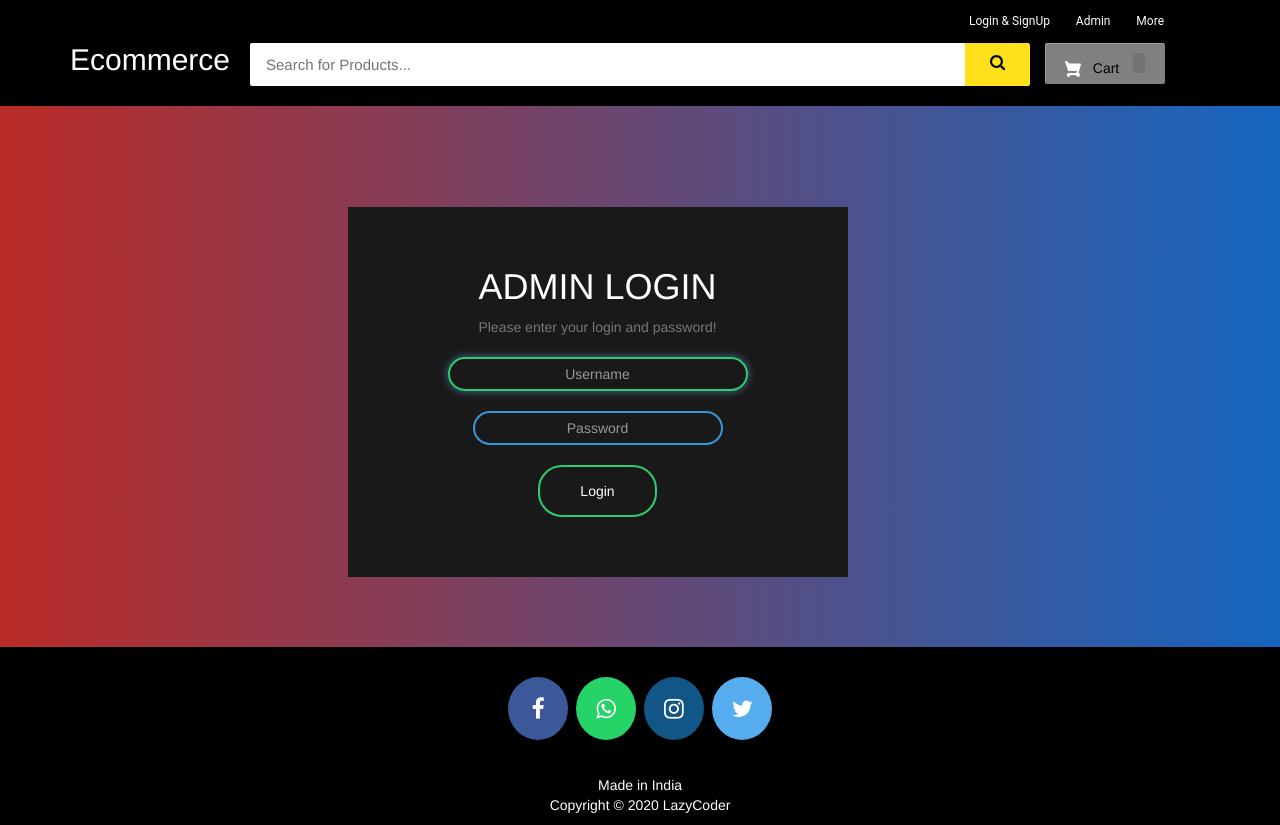
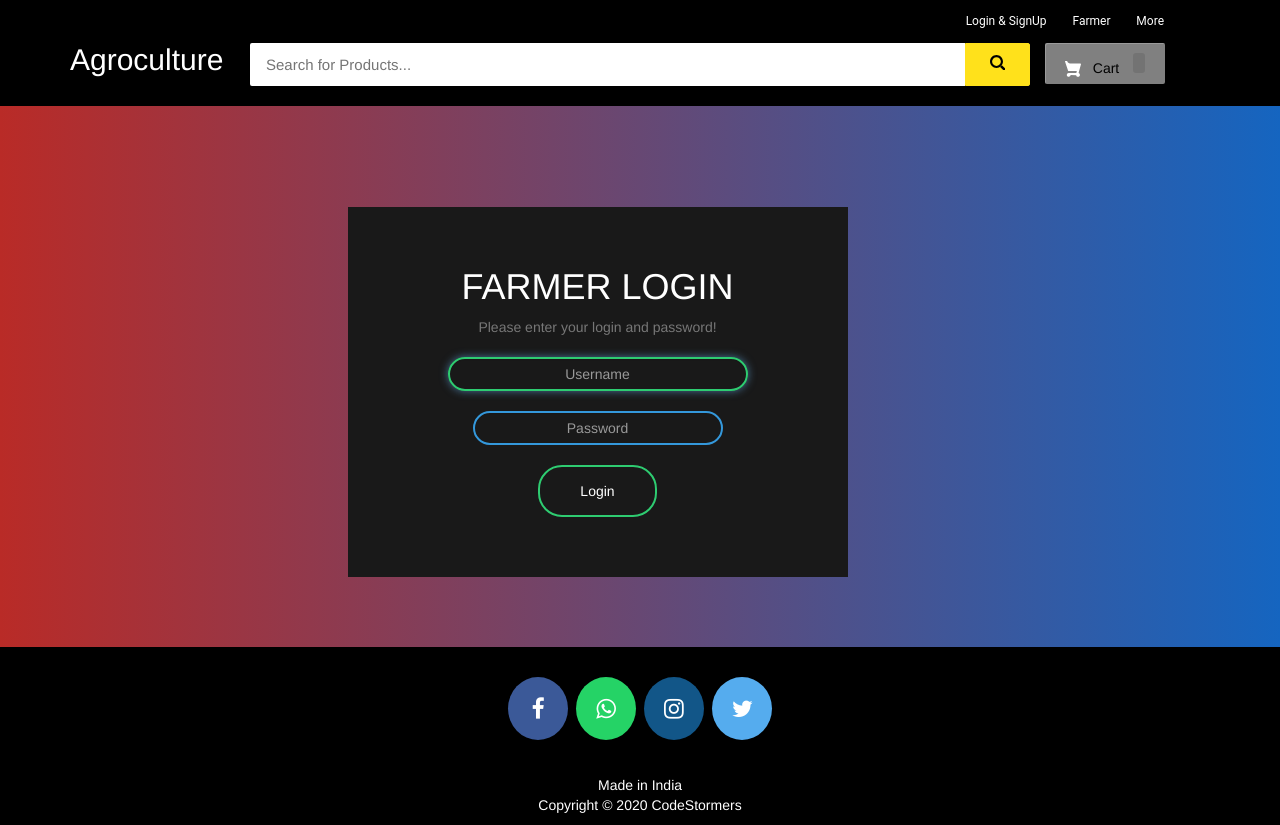
Before and after one commit to ppathi3/agroculture, a Django app: page /adminlogin in a window 1280 px wide. Run offline with Django 3.2, Linux system fonts and the light colour scheme; some libraries are stand-ins or nearby versions.

Commit message:
Made changes to app name, admin and title

```diff
--- a/templates/ecom/aboutus.html
+++ b/templates/ecom/aboutus.html
@@ -5,7 +5,7 @@
 <head>
   <meta charset="utf-8">
   <meta name="viewport" content="width=device-width, initial-scale=1, shrink-to-fit=no">
-  <title>LazyCoder || codestormers</title>
+  <title>Agroculture</title>
 
   <title>codestormers</title>
   <style media="screen">
--- a/templates/ecom/admin_base.html
+++ b/templates/ecom/admin_base.html
@@ -83,7 +83,7 @@
 
   <div class="bs-example">
     <nav class="navbar navbar-expand-md navbar-dark fixed-top" style="background:#337AB7;">
-      <a href="/" class="navbar-brand">Ecommerce</a>
+      <a href="/" class="navbar-brand">Agroculture</a>
       <button type="button" class="navbar-toggler" data-toggle="collapse" data-target="#navbarCollapse">
         <span class="navbar-toggler-icon"></span>
       </button>
@@ -124,7 +124,7 @@
         <div class="col-md-12 col-sm-12">
           <div style="color:#ffffff;" class="wow fadeInUp footer-copyright">
             <p>Made in India <br>
-              Copyright &copy; 2020 LazyCoder </p>
+              Copyright &copy; 2020 CodeStormers </p>
           </div>
         </div>
       </div>
--- a/templates/ecom/adminlogin.html
+++ b/templates/ecom/adminlogin.html
@@ -83,7 +83,7 @@
             <div class="card">
                 <form class="box" method="post">
                     {% csrf_token %}
-                    <h1>Admin Login</h1>
+                    <h1>Farmer Login</h1>
                     <p class="text-muted"> Please enter your login and password!</p>
 
                      {% render_field form.username class="form-control" placeholder="Username" %}
--- a/templates/ecom/contactus.html
+++ b/templates/ecom/contactus.html
@@ -5,7 +5,7 @@
 <head>
   <meta name="viewport" content="width=device-width, initial-scale=1, shrink-to-fit=no">
 
-  <title>LazyCoder || codestormers</title>
+  <title>Agroculture</title>
 
 
 </head>
--- a/templates/ecom/contactussuccess.html
+++ b/templates/ecom/contactussuccess.html
@@ -7,7 +7,7 @@
   <meta name="viewport" content="width=device-width, initial-scale=1, shrink-to-fit=no">
 
 
-  <title>LazyCoder || codestormers</title>
+  <title>Agroculture</title>
   <style media="screen">
     .jumbotron {
       margin-bottom: 0px;
--- a/templates/ecom/customer_base.html
+++ b/templates/ecom/customer_base.html
@@ -266,7 +266,7 @@ body {
         </div>
         <div class="row row2">
             <div class="col-sm-2">
-                <h2 style="margin:0px;"><a style="text-decoration:none; color:white;" href="/"><span class="largenav">Ecommerce </span></a></h2>
+                <h2 style="margin:0px;"><a style="text-decoration:none; color:white;" href="/"><span class="largenav">Agroculture </span></a></h2>
             </div>
 
             <div class="navbar-search smallsearch col-sm-8 col-xs-11">
@@ -308,7 +308,7 @@ body {
       <div class="col-md-12 col-sm-12">
         <div style="color:#ffffff;" class="wow fadeInUp footer-copyright">
           <p>Made in India <br>
-            Copyright &copy; 2020 LazyCoder </p>
+            Copyright &copy; 2020 CodeStormers </p>
         </div>
       </div>
     </div>
--- a/templates/ecom/customer_navbar.html
+++ b/templates/ecom/customer_navbar.html
@@ -216,7 +216,7 @@
             </div>
             <div class="row row2">
                 <div class="col-sm-2">
-                    <h2 style="margin:0px;"><a style="text-decoration:none; color:white;" href="/"><span class="largenav">Ecommerce </span></a></h2>
+                    <h2 style="margin:0px;"><a style="text-decoration:none; color:white;" href="/"><span class="largenav">Agroculture </span></a></h2>
                 </div>
 
 
--- a/templates/ecom/download_invoice.html
+++ b/templates/ecom/download_invoice.html
@@ -122,7 +122,7 @@
           <table>
             <tr>
               <td class="title">
-                <h5>Ecommerce</h5>
+                <h5>Agroculture</h5>
               </td>
 
               <td>
--- a/templates/ecom/footer.html
+++ b/templates/ecom/footer.html
@@ -76,7 +76,7 @@
       <div class="col-md-12 col-sm-12">
         <div style="color:#ffffff;" class="wow fadeInUp footer-copyright">
           <p>Made in India <br>
-            Copyright &copy; 2020 LazyCoder </p>
+            Copyright &copy; 2020 CodeStormers </p>
         </div>
       </div>
     </div>
--- a/templates/ecom/homebase.html
+++ b/templates/ecom/homebase.html
@@ -4,7 +4,7 @@
 
 <head>
   <meta charset="utf-8">
-  <title>LazyCoder || codestormers</title>
+  <title>Agroculture</title>
 
 </head>
 
--- a/templates/ecom/index.html
+++ b/templates/ecom/index.html
@@ -31,7 +31,10 @@ html {
 }
 
 body {
-  background-image: url("static\images\background_img.png");
+  background-image: url("static/images/background_img.png");
+  background-blend-mode: color-burn;
+  background-repeat: no-repeat;
+  background-size: cover;
 }
 
 .page-wrapper {
--- a/templates/ecom/navbar.html
+++ b/templates/ecom/navbar.html
@@ -199,7 +199,7 @@ body {
                   </ul>
               </li>
 
-                <li class="upper-links"><a class="links" href="/adminclick">Admin</a></li>
+                <li class="upper-links"><a class="links" href="/adminclick">Farmer</a></li>
                 <li class="upper-links dropdown"><a class="links" href="">More</a>
                     <ul class="dropdown-menu">
                       <li class="profile-li"><a class="profile-links" href="/send-feedback">Send Feedback</a></li>
@@ -211,7 +211,7 @@ body {
         </div>
         <div class="row row2">
             <div class="col-sm-2">
-                <h2 style="margin:0px;"><a style="text-decoration:none; color:white;" href="/"><span class="largenav">Ecommerce </span></a></h2>
+                <h2 style="margin:0px;"><a style="text-decoration:none; color:white;" href="/"><span class="largenav">Agroculture </span></a></h2>
             </div>
 
 
--- a/templates/ecom/send_feedback.html
+++ b/templates/ecom/send_feedback.html
@@ -6,7 +6,7 @@
 <head>
   <meta name="viewport" content="width=device-width, initial-scale=1, shrink-to-fit=no">
 
-  <title>LazyCoder || codestormers</title>
+  <title>Agroculture</title>
 <style media="screen">
   .form-style-1 {
   	margin:10px auto;
```
